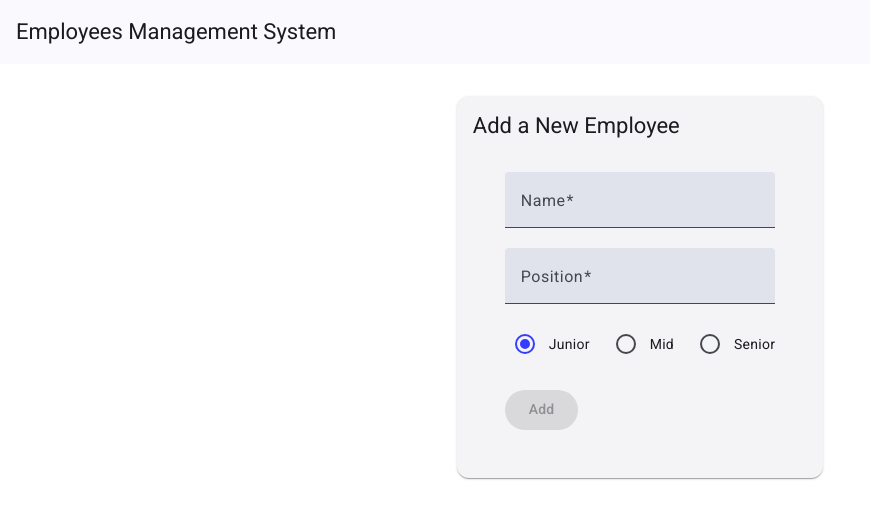
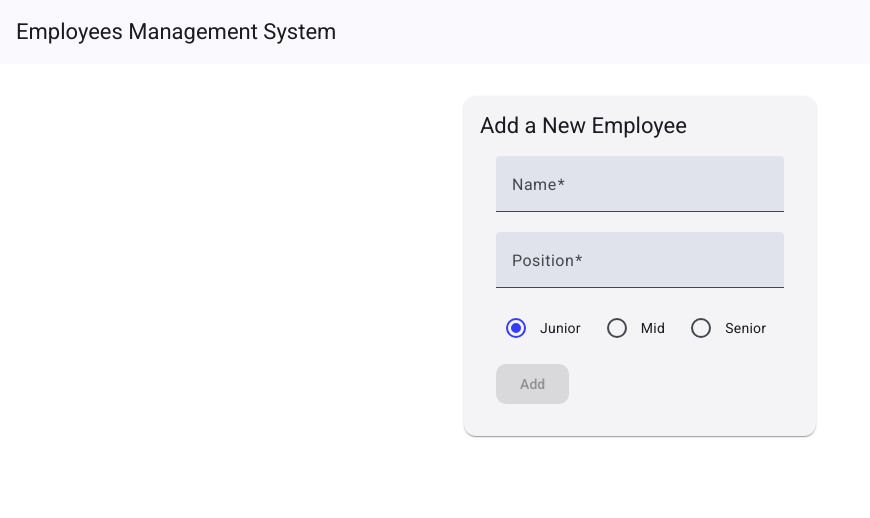
Before and after one commit to becom1ng/MEAN-stack, an Angular app in the folder client/: page /new in a window 1280 px wide. Shown: the top 518 px of the page, without its empty margins (0-870 px from the left). Built offline with nearby package versions, Linux system fonts and the light colour scheme.

Commit message:
Update styling.

```diff
--- a/client/src/app/employee/employee-form/employee-form.component.css
+++ b/client/src/app/employee/employee-form/employee-form.component.css
@@ -2,7 +2,11 @@
   display: flex;
   flex-direction: column;
   align-items: flex-start;
-  padding: 2rem;
+  padding: 1rem;
+}
+
+.mat-mdc-radio-group {
+  margin-bottom: 1rem;
 }
 
 .mat-mdc-radio-button ~ .mat-mdc-radio-button {
--- a/client/src/app/employee/employee-form/employee-form.component.ts
+++ b/client/src/app/employee/employee-form/employee-form.component.ts
@@ -60,7 +60,6 @@ import { Employee } from '../employee';
         <mat-radio-button name="level" value="mid">Mid</mat-radio-button>
         <mat-radio-button name="level" value="senior">Senior</mat-radio-button>
       </mat-radio-group>
-      <br />
       <button
         mat-raised-button
         color="primary"
--- a/client/src/styles.css
+++ b/client/src/styles.css
@@ -16,12 +16,12 @@
 html,
 body {
   height: 100%;
-  width: 100%;
-}
-body {
-  margin: 0;
   font-family: Roboto, "Open Sans", sans-serif;
   line-height: 1.6;
+}
+
+img {
+  max-width: 100%;
 }
 
 /* Container */
@@ -39,7 +39,15 @@ body {
   max-width: var(--container-narrow);
 }
 
-/* Override to match theme */
+.employee-form {
+  min-width: 320px;
+}
+
+/* Overrides */
 .mat-mdc-card-title {
   color: var(--mat-app-text-color);
 }
+
+button.mdc-button {
+  border-radius: 10px;
+}
```
